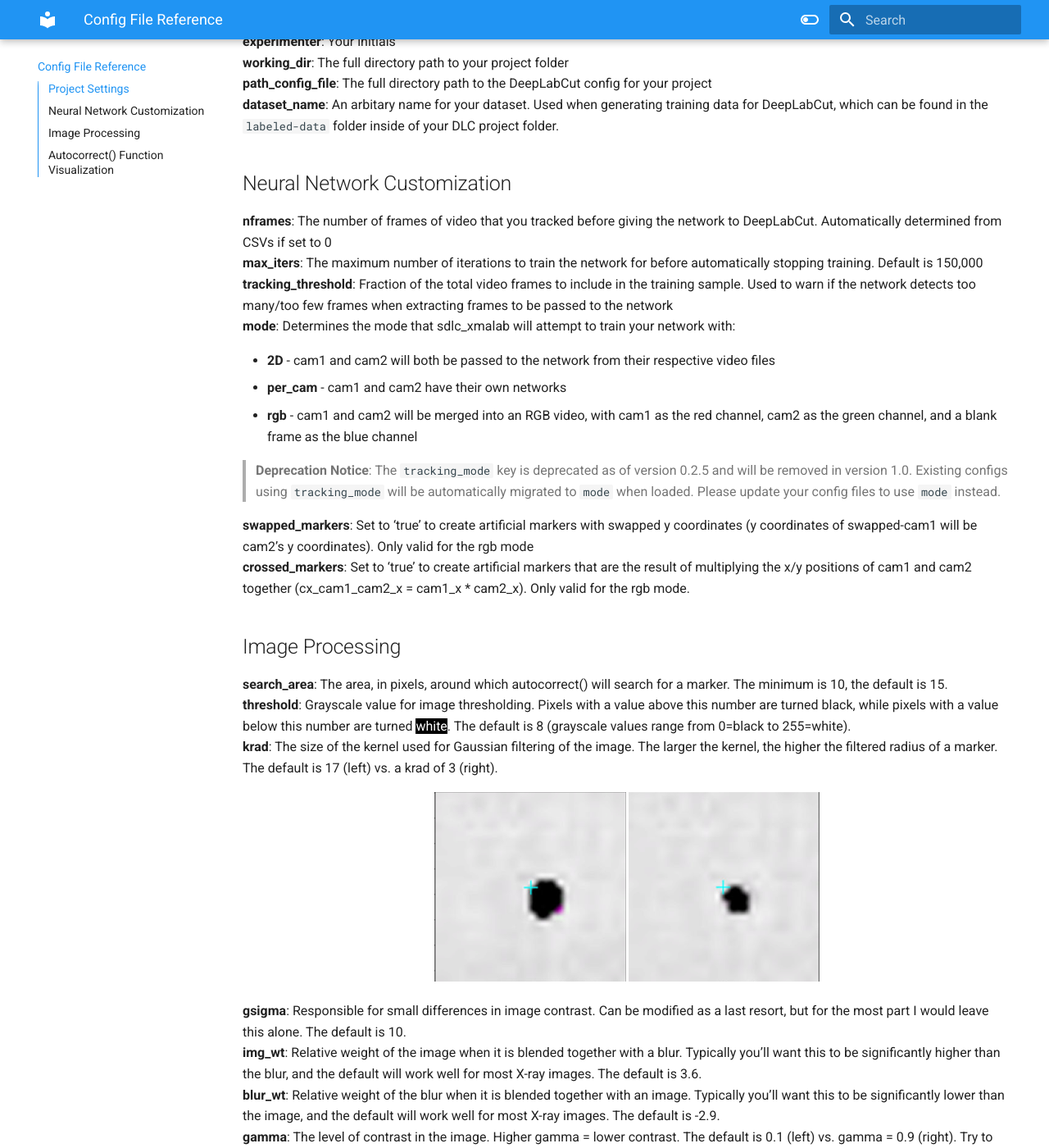
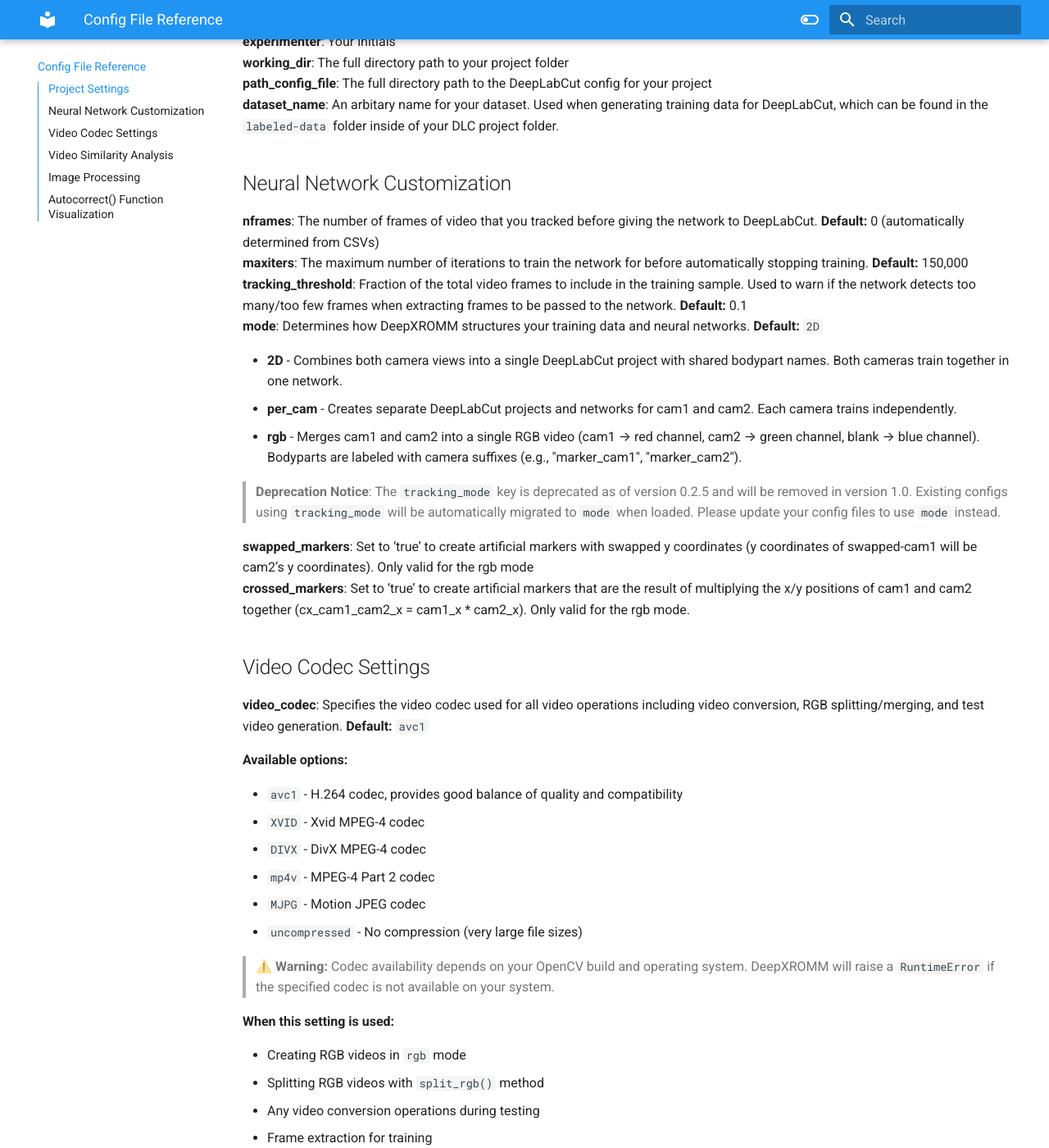
Before and after one commit to sam-delap/deepxromm, an MkDocs documentation site: the page built from docs/config.md, in a window 1280 px wide and 1400 px high, scrolled down 266 px. Shown: the whole window at 82% size. Built offline with MkDocs 1.6.1 and Material for MkDocs 9.7.7, drawn with Linux system fonts in a browser that asks for light colours; some of the changed text lies outside the part shown.

Commit message:
Updating config settings, prepping to build new docs

```diff
--- a/docs/config.md
+++ b/docs/config.md
@@ -1,4 +1,4 @@
-# SDLC_XMALab Config File Reference
+# DeepXROMM Config File Reference
 ## Project Settings
 **task**: The animal/behavior you’re trying to study. Pulled from the name given to your project folder
 **experimenter**: Your initials
@@ -7,14 +7,14 @@
 **dataset_name**: An arbitary name for your dataset. Used when generating training data for DeepLabCut, which can be found in the `labeled-data` folder inside of your DLC project folder.
 
 ## Neural Network Customization
-**nframes**: The number of frames of video that you tracked before giving the network to DeepLabCut. Automatically determined from CSVs if set to 0
-**max_iters**: The maximum number of iterations to train the network for before automatically stopping training. Default is 150,000
-**tracking_threshold**: Fraction of the total video frames to include in the training sample. Used to warn if the network detects too many/too few frames when extracting frames to be passed to the network
-**mode**: Determines the mode that sdlc_xmalab will attempt to train your network with:
+**nframes**: The number of frames of video that you tracked before giving the network to DeepLabCut. **Default:** 0 (automatically determined from CSVs)
+**maxiters**: The maximum number of iterations to train the network for before automatically stopping training. **Default:** 150,000
+**tracking_threshold**: Fraction of the total video frames to include in the training sample. Used to warn if the network detects too many/too few frames when extracting frames to be passed to the network. **Default:** 0.1
+**mode**: Determines how DeepXROMM structures your training data and neural networks. **Default:** `2D`
 
-- **2D** - cam1 and cam2 will both be passed to the network from their respective video files
-- **per_cam** - cam1 and cam2 have their own networks
-- **rgb** - cam1 and cam2 will be merged into an RGB video, with cam1 as the red channel, cam2 as the green channel, and a blank frame as the blue channel
+- **2D** - Combines both camera views into a single DeepLabCut project with shared bodypart names. Both cameras train together in one network.
+- **per_cam** - Creates separate DeepLabCut projects and networks for cam1 and cam2. Each camera trains independently.
+- **rgb** - Merges cam1 and cam2 into a single RGB video (cam1 → red channel, cam2 → green channel, blank → blue channel). Bodyparts are labeled with camera suffixes (e.g., "marker_cam1", "marker_cam2").
 
 > **Deprecation Notice**: The `tracking_mode` key is deprecated as of version 0.2.5 and will be removed in version 1.0.
 > Existing configs using `tracking_mode` will be automatically migrated to `mode` when loaded.
@@ -23,6 +23,43 @@
 **swapped_markers**: Set to ‘true’ to create artificial markers with swapped y coordinates (y coordinates of swapped-cam1 will be cam2’s y coordinates). Only valid for the rgb mode
 **crossed_markers**: Set to ‘true’ to create artificial markers that are the result of multiplying the x/y positions of cam1 and cam2 together (cx_cam1_cam2_x = cam1_x * cam2_x). Only valid for the rgb mode.
 
+
+## Video Codec Settings
+**video_codec**: Specifies the video codec used for all video operations including video conversion, RGB splitting/merging, and test video generation. **Default:** `avc1`
+
+**Available options:**
+
+- `avc1` - H.264 codec, provides good balance of quality and compatibility
+- `XVID` - Xvid MPEG-4 codec
+- `DIVX` - DivX MPEG-4 codec
+- `mp4v` - MPEG-4 Part 2 codec
+- `MJPG` - Motion JPEG codec
+- `uncompressed` - No compression (very large file sizes)
+
+> **⚠️ Warning:** Codec availability depends on your OpenCV build and operating system. DeepXROMM will raise a `RuntimeError` if the specified codec is not available on your system.
+
+**When this setting is used:**
+
+- Creating RGB videos in `rgb` mode
+- Splitting RGB videos with `split_rgb()` method
+- Any video conversion operations during testing
+- Frame extraction for training
+
+## Video Similarity Analysis
+**cam1s_are_the_same_view**: Controls assumptions made during project-level video similarity analysis. **Default:** `true`
+
+**Values:**
+- `true` - Assumes all cam1 videos across trials capture the same view, and all cam2 videos capture the same view. Analysis compares cam1 across trials and cam2 across trials.
+- `false` - Assumes cam1 and cam2 capture different subjects or completely different experimental setups across trials.
+
+**When this setting matters:**
+- `analyze_video_similarity_project()` - Uses this setting to determine comparison strategy
+- `analyze_marker_similarity_project()` - Applies similar assumptions to marker trajectory analysis
+
+> **Note:** This setting does NOT affect trial-level analysis methods (`analyze_video_similarity_trial()`, `analyze_marker_similarity_trial()`), which always compare cam1 vs cam2 within a single trial.
+
+**Cross-reference:** See [Advanced Analysis Methods](usage.md#advanced-analysis-methods) in the usage guide for detailed information about video and marker similarity analysis.
+`
 ## Image Processing
 **search_area**: The area, in pixels, around which autocorrect() will search for a marker. The minimum is 10, the default is 15.
 **threshold**: Grayscale value for image thresholding. Pixels with a value above this number are turned black, while pixels with a value below this number are turned <span style="color:white;background-color:black;">white</span>. The default is 8 (grayscale values range from 0=black to 255=white).
--- a/mkdocs.yml
+++ b/mkdocs.yml
@@ -1,4 +1,4 @@
-site_name: DeepLabCut integration for XROMM (DeepXROMM) Docs
+site_name: DeepLabCut Integration for XROMM (DeepXROMM) Docs
 site_url: https://sam-delap.github.io/deepxromm/
 nav:
   - Home: index.md
```
Also changed, not shown: docs/usage.md (+44 -29 lines).
